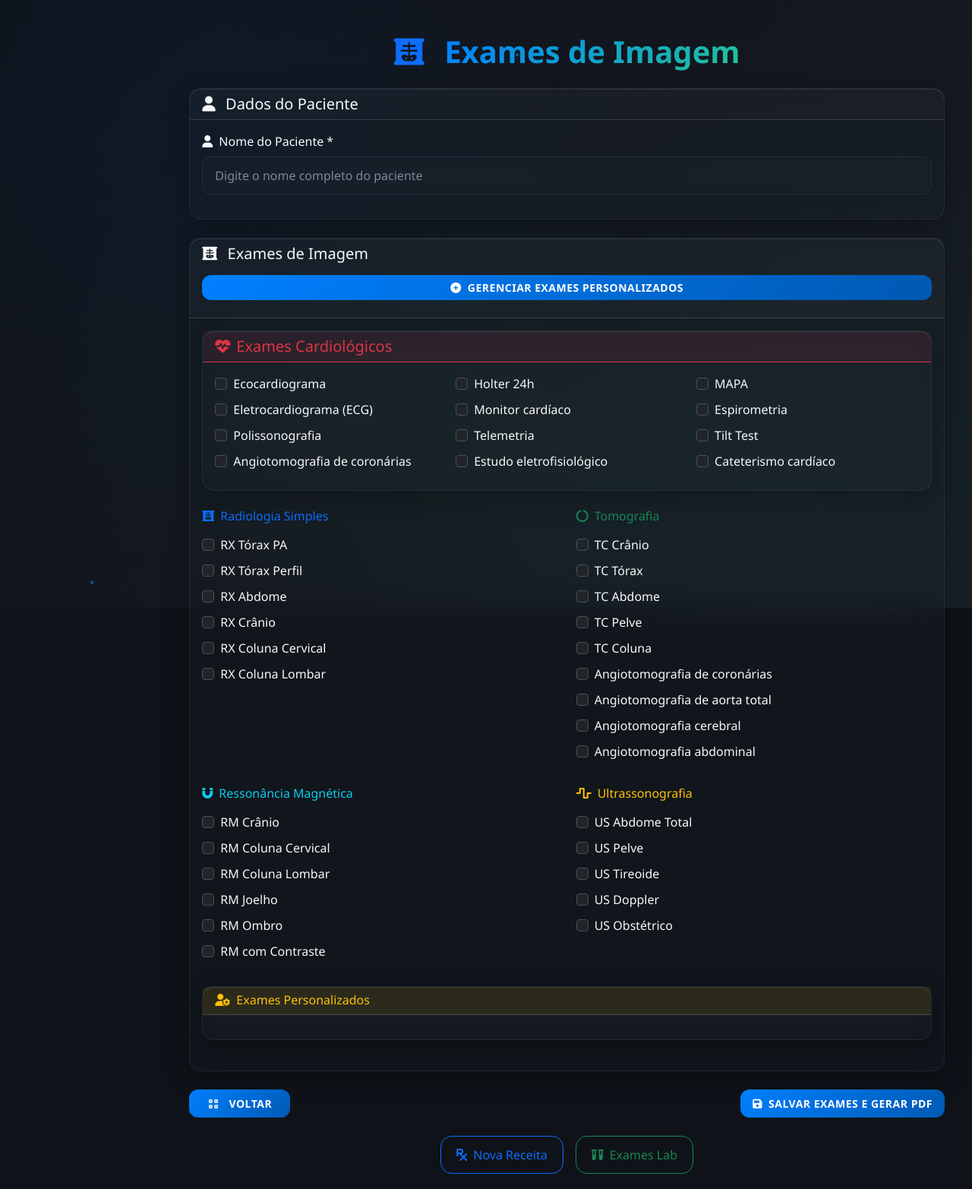
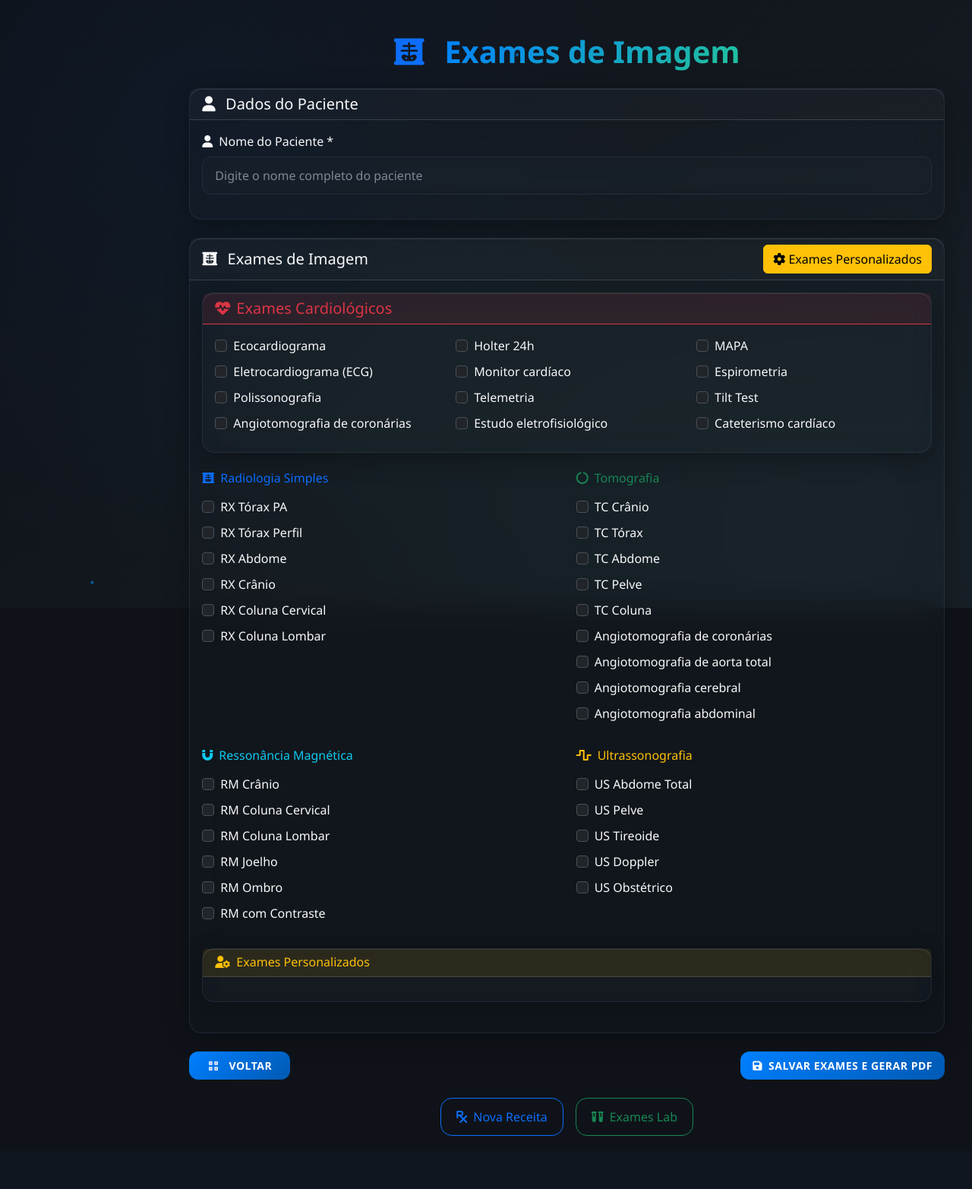
Before and after one commit to michelrahaddad/clinicavidah, a Flask app: template templates/exames_img.html in a window 1280 px wide. Shown: the whole page at 76% size. After the commit the page ends 1495 px from the top, so only its background shows below. Run offline with Flask 3, Linux system fonts and the light colour scheme; the template is opened without the code that fills it, so the values that code supplies are empty.

Commit message:
Add options to manage custom exams for both image and lab requests
Adds a "Manage Custom Exams" button with improved styling and functionality to exames_img.html and exames_lab.html.

Replit-Commit-Author: Agent
Replit-Commit-Session-Id: 7fcdde36-61e5-4fbb-9ec4-2a31579af49d
Replit-Commit-Screenshot-Url: https://storage.googleapis.com/screenshot-production-us-central1/57ac9627-61b8-4a99-9a9c-fc79787f61f2/0dcc7a32-cba7-406c-a190-461c2ff89fc1.jpg

```diff
--- a/templates/exames_img.html
+++ b/templates/exames_img.html
@@ -41,22 +41,14 @@
 
         <div class="card glass-card mt-4">
             <div class="card-header">
-                <div class="d-flex justify-content-between align-items-center mb-3">
+                <div class="d-flex justify-content-between align-items-center">
                     <h5 class="mb-0 text-light">
                         <i class="fas fa-x-ray me-2"></i>
                         Exames de Imagem
                     </h5>
-                </div>
-
-                <!-- Manage Custom Exams Button -->
-                <div class="row">
-                    <div class="col-12">
-                        <button type="button" class="btn btn-success neural-btn w-100"
-                                onclick="abrirModalExamesPersonalizados()"
-                                style="border-radius: 8px; margin-bottom: 15px;">
-                            <i class="fas fa-plus-circle me-2"></i>Gerenciar Exames Personalizados
-                        </button>
-                    </div>
+                    <button type="button" class="btn btn-warning" onclick="abrirModalExamesPersonalizados()">
+                        <i class="fas fa-cog"></i> Exames Personalizados
+                    </button>
                 </div>
             </div>
             <div class="card-body">
```
Also changed, not shown: templates/exames_lab.html (+10 -4 lines).
